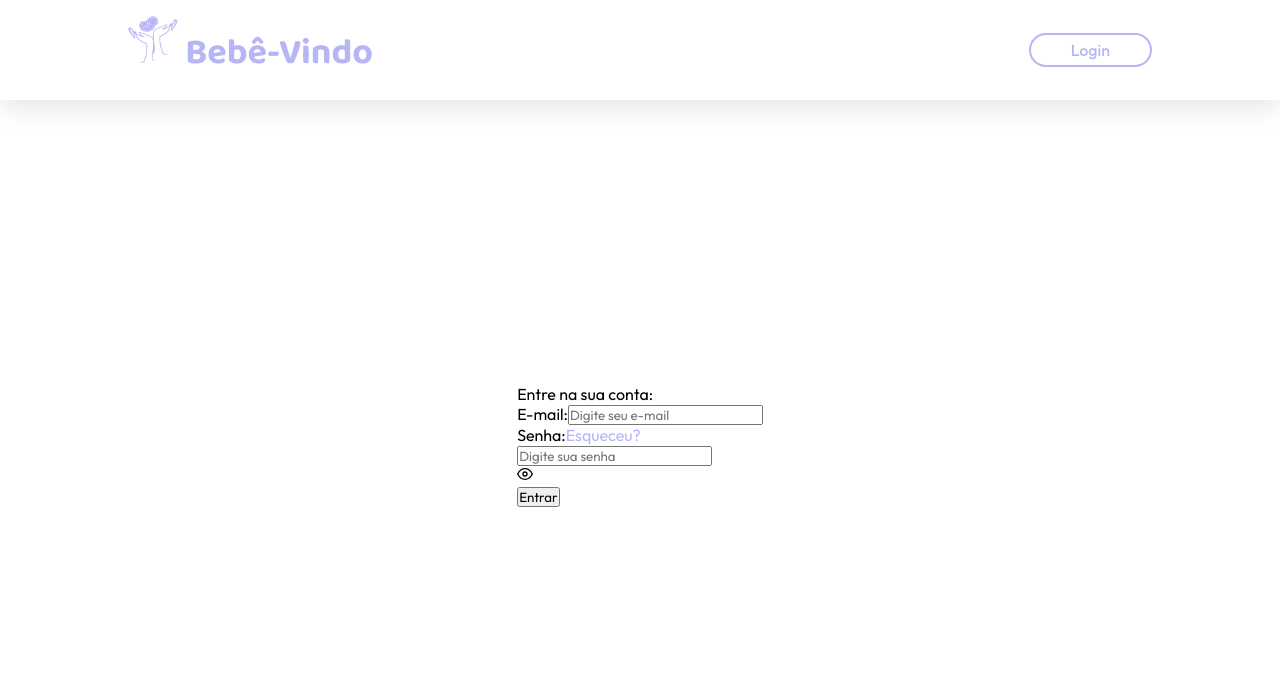
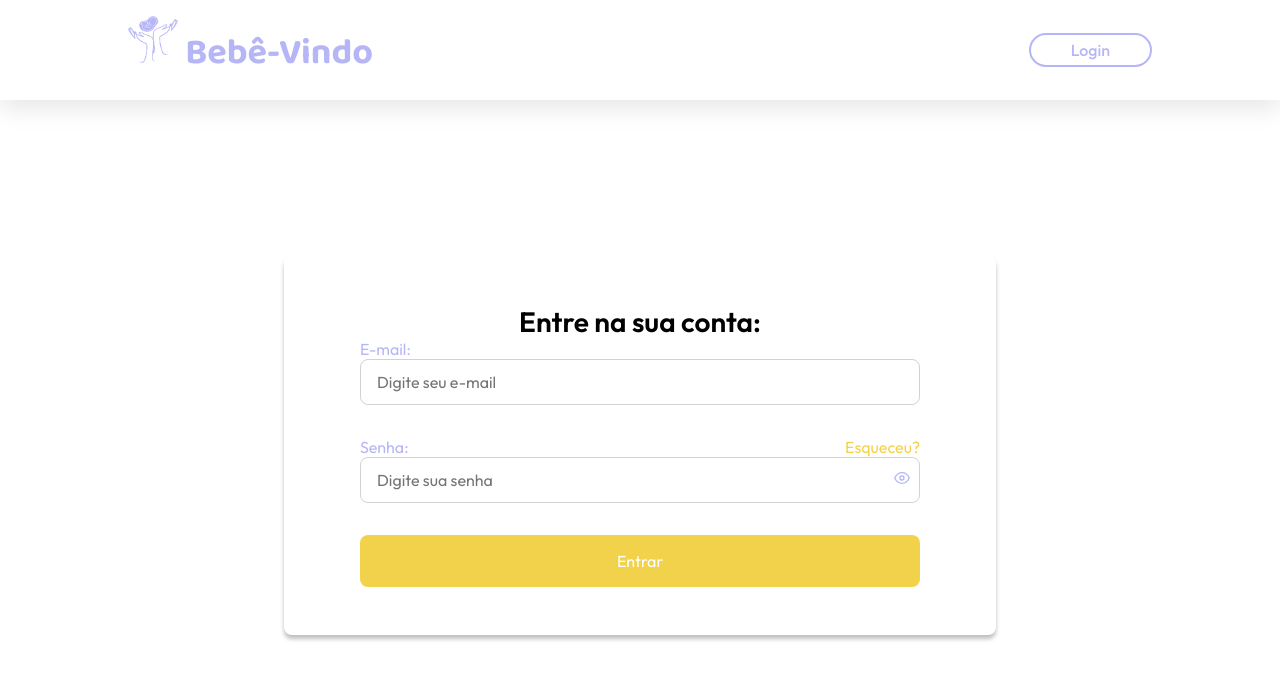
Before and after one commit to TCC-DevSharks/Web, a Next.js app: page /ProfessionalLogin in a window 1280 px wide. Shown: the top 680 px of the page. Built offline with nearby package versions, Linux system fonts and the light colour scheme.

Commit message:
arrumado

```diff
--- a/pages/ProfessionalLogin.js
+++ b/pages/ProfessionalLogin.js
@@ -1,6 +1,7 @@
 import React, { useState } from 'react';
 import { FiEye, FiEyeOff } from 'react-icons/fi';
 import Header from '../components/Header'
+import stylesClinic from '../styles/ClinicLogin.module.css';
 import stylesLogin from '../styles/Login.module.css';
 import styles from '../styles/ProfessionalLogin.module.css';
 
@@ -14,26 +15,26 @@ function ClinicLogin() {
     <div>
       <Header />
       <div className={styles.login_pro}>
-        <div className="login_form">
-          <p className="login_title">Entre na sua conta:</p>
-          <form>
-            <div className="input_container_p">
+        <div className={stylesClinic.login_form}>
+          <p className={stylesClinic.login_title}>Entre na sua conta:</p>
+          <form className={stylesLogin.form}>
+            <div className={stylesClinic.input_container}>
               <label>E-mail:</label>
-              <input type="text" placeholder='Digite seu e-mail' />
+              <input className={stylesClinic.input} type="text" placeholder='Digite seu e-mail' />
             </div>
-            <div className="input_container">
-              <div className="pass_forgot">
+            <div className={stylesClinic.input_container}>
+              <div className={stylesClinic.pass_forgot}>
                 <label>Senha:</label>
-                <a href='/forgot' className='forgot_p'>Esqueceu?</a>
+                <a href='/forgot' className={styles.forgot_p}>Esqueceu?</a>
               </div>
-              <div className="password-input">
-                <input type={showPassword ? 'text' : 'password'} placeholder="Digite sua senha" />
-                <p onClick={handleShowPassword} className="eye-icon">
+              <div className={stylesClinic.password_input}>
+                <input className={stylesClinic.input} type={showPassword ? 'text' : 'password'} placeholder="Digite sua senha" />
+                <p onClick={handleShowPassword} className={stylesClinic.eye_icon}>
                   {showPassword ? <FiEyeOff /> : <FiEye />}
                 </p>
               </div>
             </div>
-            <div className="button_login_pro">
+            <div className={styles.button_login_pro}>
               <button>
                 Entrar
               </button>
```
